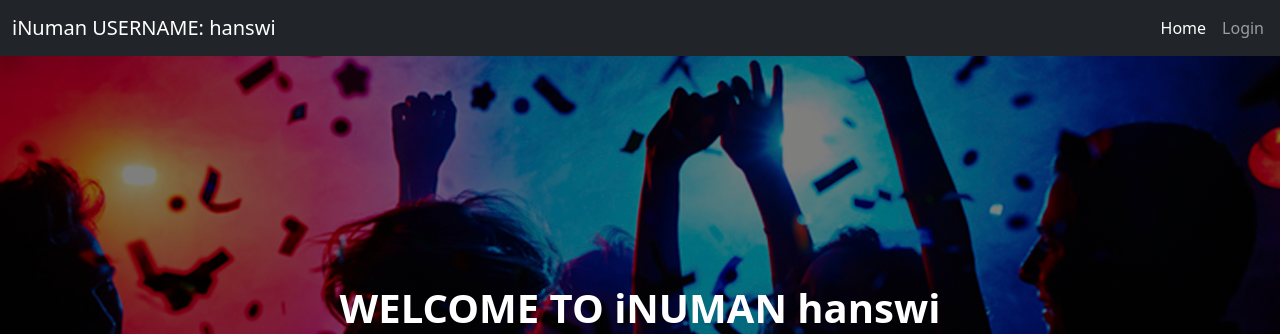
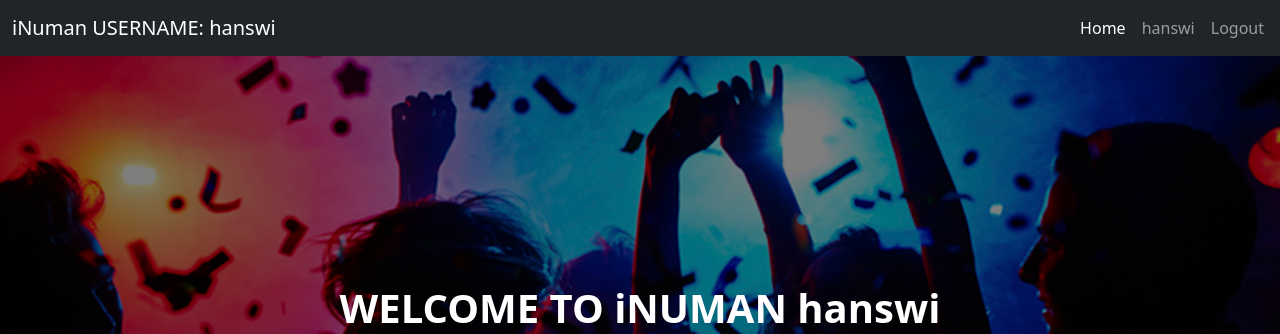
Before and after one commit to hansgsingh/inuman, a Flask app: page / in a window 1280 px wide. Shown: the top 334 px of the page. Run offline with Flask 2, Linux system fonts and the light colour scheme; a user stored in the database is signed in; data comes from the database, SQL or seed files in the repository; both versions use the stored data as it was after the commit; some libraries are stand-ins or nearby versions.

Commit message:
login logout

```diff
--- a/app/package/routes.py
+++ b/app/package/routes.py
@@ -27,11 +27,13 @@ def show_server(server_id):
     return render_template('show_server.html', server=server)
 
 @app.route('/<int:server_id>/<int:room_id>')
+@login_required
 def show_room(server_id, room_id):
     room = AppServerRoom.query.get(room_id)
     return render_template('show_room.html', room=room)
 
 @app.route('/logout')
+@login_required
 def logout():
     logout_user()
     return redirect(url_for('index'))
--- a/app/package/sockets.py
+++ b/app/package/sockets.py
@@ -83,7 +83,6 @@ def _():
 
 @sio.on('disconnect', namespace='/show_room')
 def _():
-
     if current_user.server_id != None and current_user.room_id != None:
         # SET CURRENT USER ROOM TO NONE
         room = AppServerRoom.query.get(current_user.room_id)
--- a/app/package/templates/layout.html
+++ b/app/package/templates/layout.html
@@ -49,9 +49,21 @@
                   <li class="nav-item">
                     <a class="nav-link active" aria-current="page" href="{{ url_for('index') }}">Home</a>
                   </li>
-                  <li class="nav-item">
-                    <a class="nav-link" href="#">Login</a>
-                  </li>
+                  {% if current_user.is_authenticated %}
+                    <li class="nav-item">
+                      <a class="nav-link" href="#">{{current_user.username}}</a>
+                    </li>
+
+                    <li class="nav-item">
+                      <a class="nav-link" href="{{url_for('logout')}}">Logout</a>
+                    </li>
+                    {% else %}
+                    <li class="nav-item">
+                      <a class="nav-link" href="{{url_for('login')}}">Login</a>
+                    </li>
+
+                    {% endif %}
+
 
 
                 </ul>
```
Also changed, not shown: app/package/site.db.
